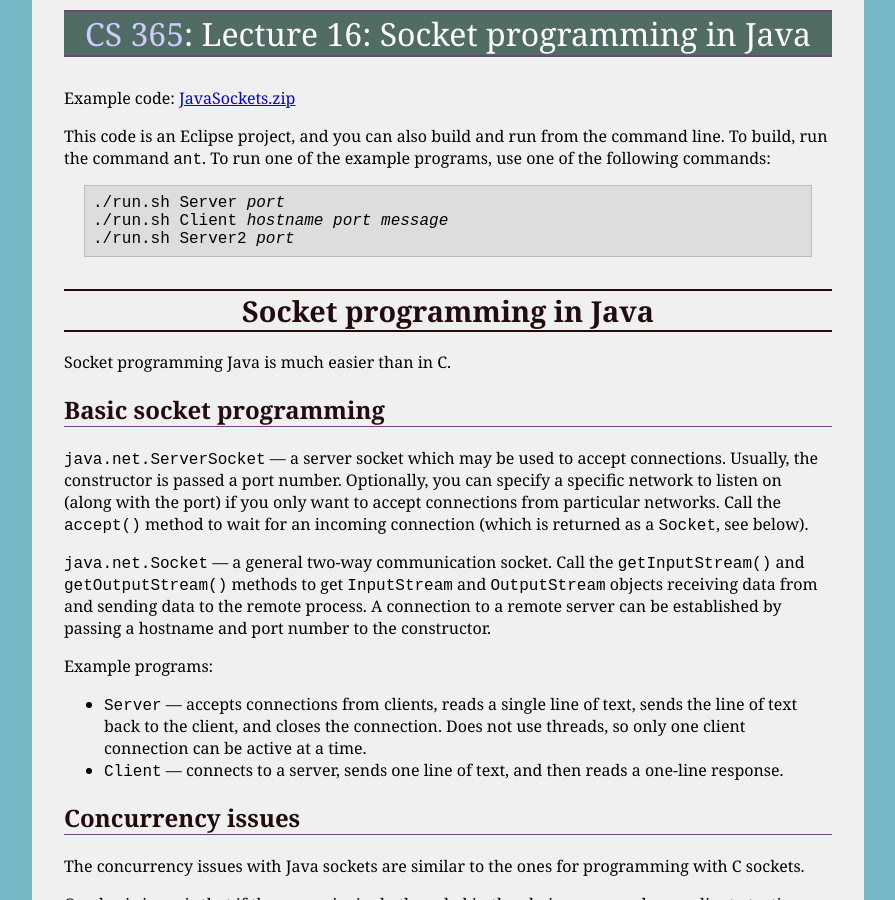
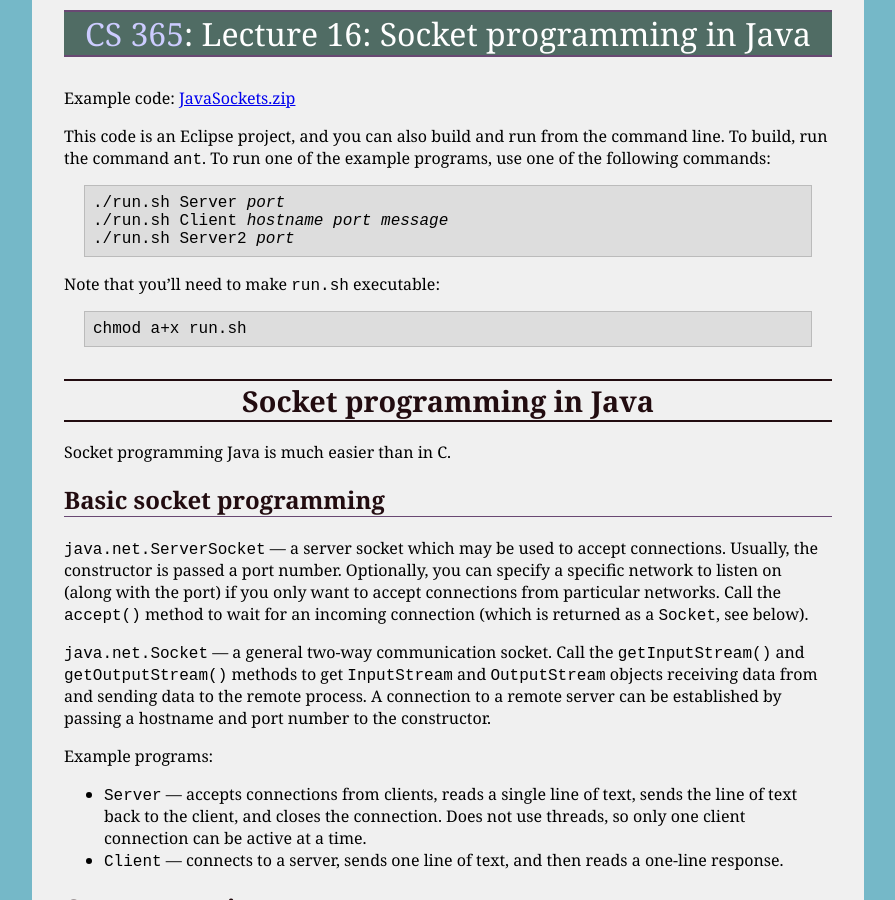
Before and after one commit to ycpcs/cs365-spring2017, a Jekyll site: the page built from lectures/lecture16.md, in a window 1280 px wide and 900 px high. Shown: the whole window, without its empty margins (192-1087 px from the left). Built offline with Jekyll 4.4.1, drawn with Linux system fonts in a browser that asks for light colours.

Commit message:
note about making run.sh executable

```diff
--- a/lectures/lecture16.md
+++ b/lectures/lecture16.md
@@ -11,6 +11,12 @@ This code is an Eclipse project, and you can also build and run from the command
 ./run.sh Server <i>port</i>
 ./run.sh Client <i>hostname</i> <i>port</i> <i>message</i>
 ./run.sh Server2 <i>port</i>
+</pre>
+
+Note that you'll need to make <code>run.sh</code> executable:
+
+<pre>
+chmod a+x run.sh
 </pre>
 
 # Socket programming in Java
```
